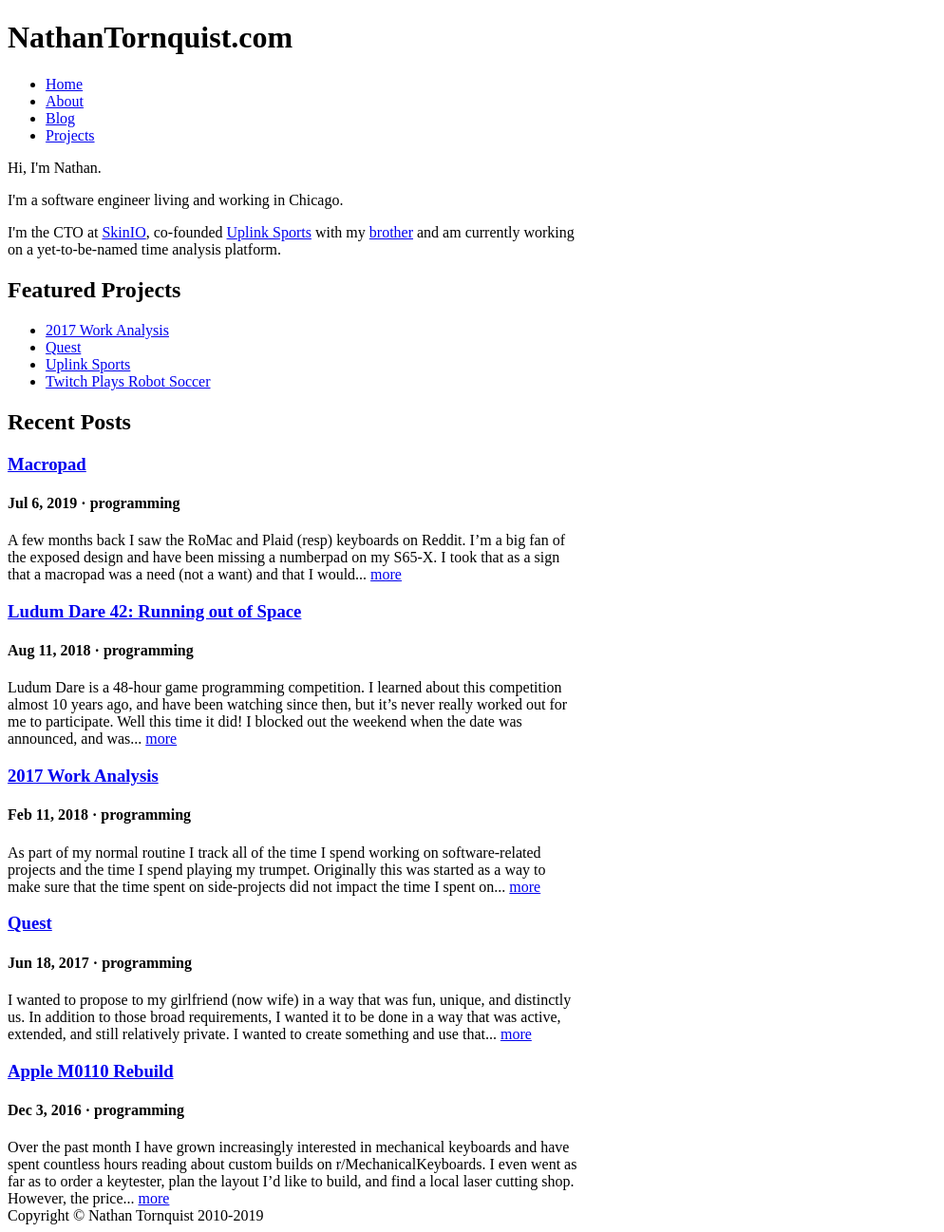
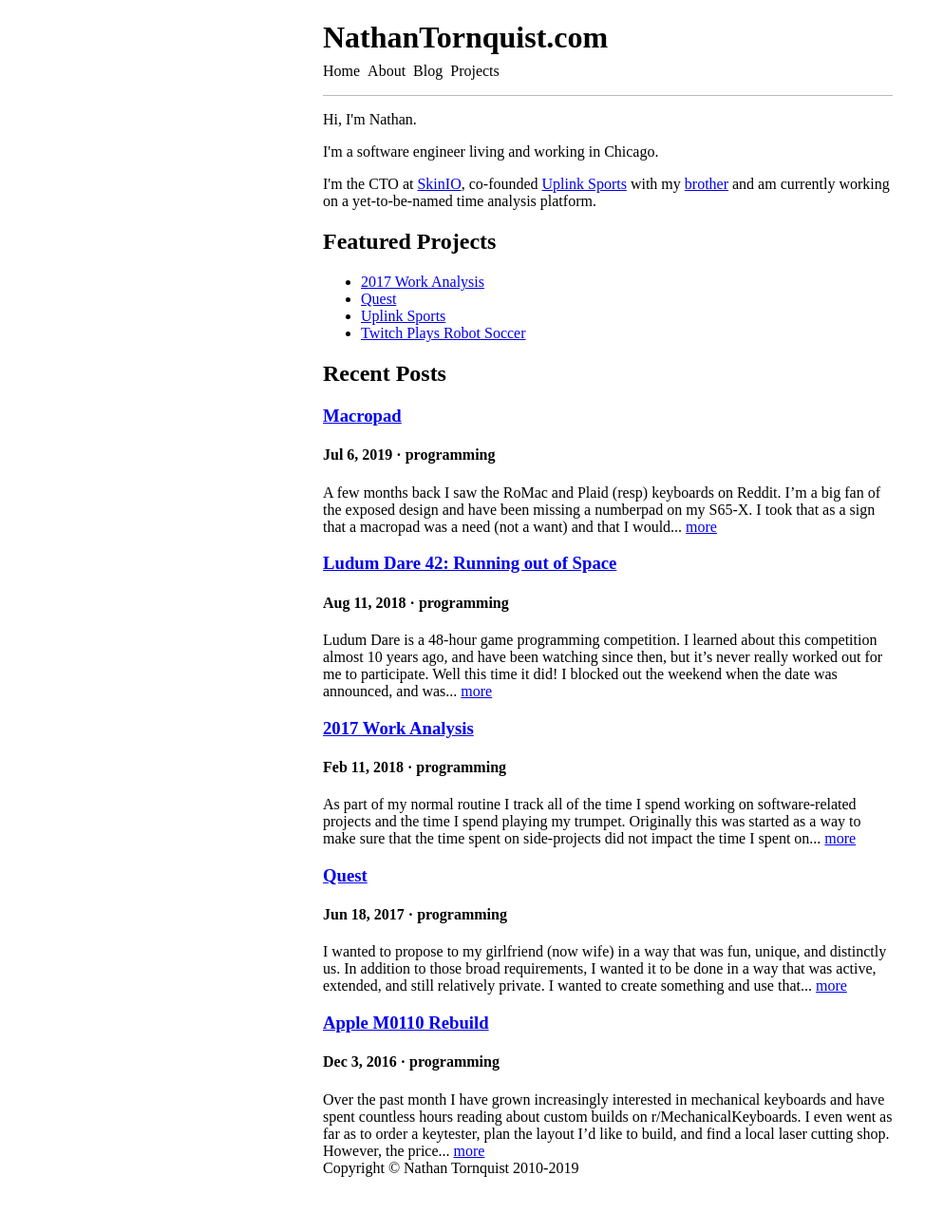
Before and after one commit to Tornquist/tornquist.github.io, a Jekyll site: the page built from index.html, in a window 1280 px wide. Shown: the whole page at 95% size, without its empty margins (0-994 px from the left). Built offline with Jekyll 4.4.1, drawn with Linux system fonts in a browser that asks for light colours; after the commit the page ends 1239 px from its top, so only the background shows below that.

Commit message:
Adjust header to avoid whitespace issues and start styling

```diff
--- a/_includes/header.html
+++ b/_includes/header.html
@@ -2,16 +2,11 @@
   {% if page.url != "/" %}<a href="/">{% endif %}
   <h1>NathanTornquist.com</h1>
   {% if page.url != "/" %}</a>{% endif %}
+  {% comment %}
+  Whitespace in ul/li trees will be rendered. This is harder to read, but allows
+  the styles to actually control all of the padding.
+  {% endcomment %}
+  <nav>
+    <ul><li><a href="{{ site.baseurl }}/">{{ site.home_title }}</a></li>{% for page in site.pages %}{% if page.title %}{% if page.ignore != true %}<li><a href="{{ page.url | prepend: site.baseurl }}">{{ page.title }}</a></li>{% endif %}{% endif %}{% endfor %}</ul>
+  </nav>
 </header>
-<nav>
-  <ul>
-    <li><a href="{{ site.baseurl }}/">{{ site.home_title }}</a></li>
-    {% for page in site.pages %}
-      {% if page.title %}
-        {% if page.ignore != true %}
-          <li><a href="{{ page.url | prepend: site.baseurl }}">{{ page.title }}</a></li>
-        {% endif %}
-      {% endif %}
-    {% endfor %}
-  </ul>
-</nav>
--- a/assets/styles/main.css
+++ b/assets/styles/main.css
@@ -1,10 +1,44 @@
 :root {
-  --page-width: 600px
+  --page-width: 600px;
+  --hr-color: #BBBBBB;
+  --text-color: #000000;
 }
 
 /* Main */
 body {
   max-width: var(--page-width);
+  margin: auto;
+  background-color: var(--background);
+}
+@media only screen and (max-width: 616px) {
+  body { margin: 8px; }
+}
+header {
+  border-bottom: 1px solid var(--hr-color);
+}
+
+/* Navigation */
+header h1 {
+  margin-bottom: 0px; */
+}
+header nav ul {
+  margin-top: 8px;
+  padding: 0px;
+}
+header nav li {
+  display: inline;
+}
+
+header nav li + li {
+  margin-left: 0.5em;
+}
+
+header a {
+  text-decoration: none;
+  color: var(--text-color);
+}
+header a:hover {
+  text-decoration: underline;
 }
 
 /* Generic width assertions */
```
